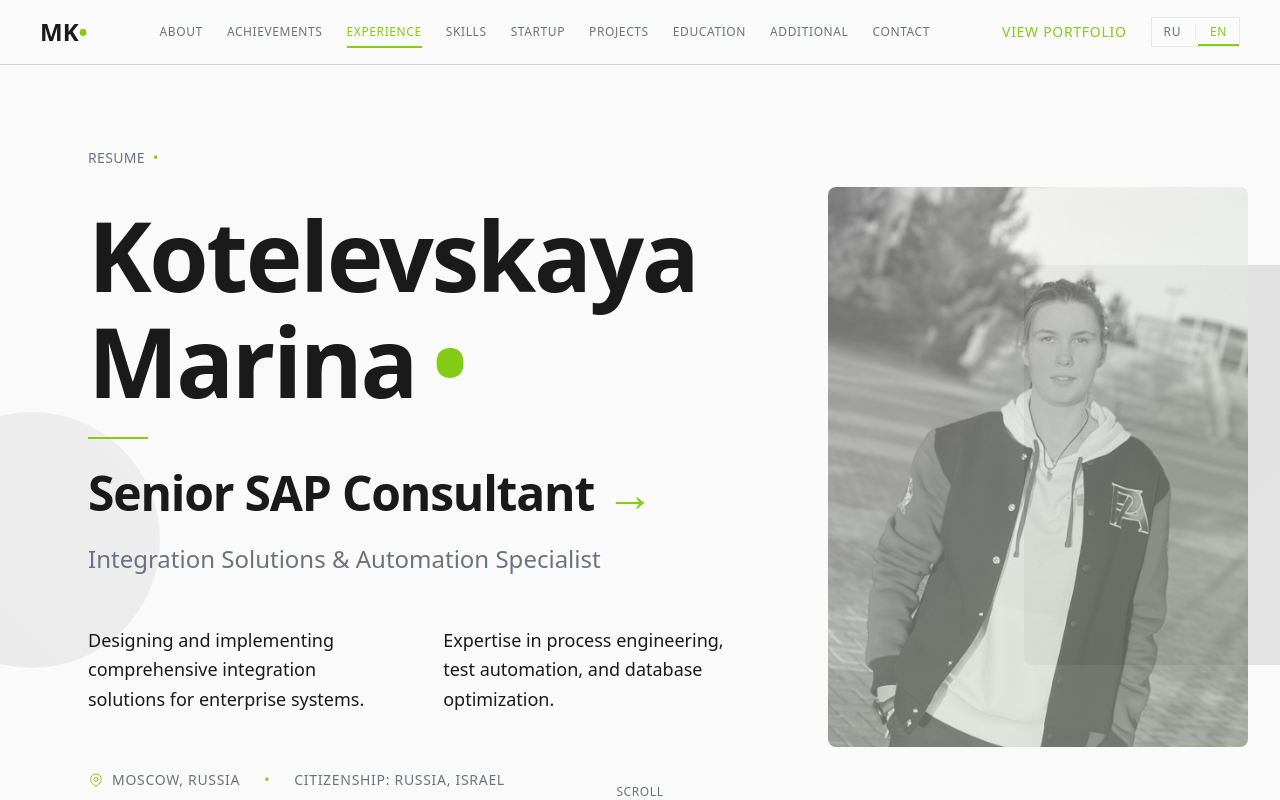
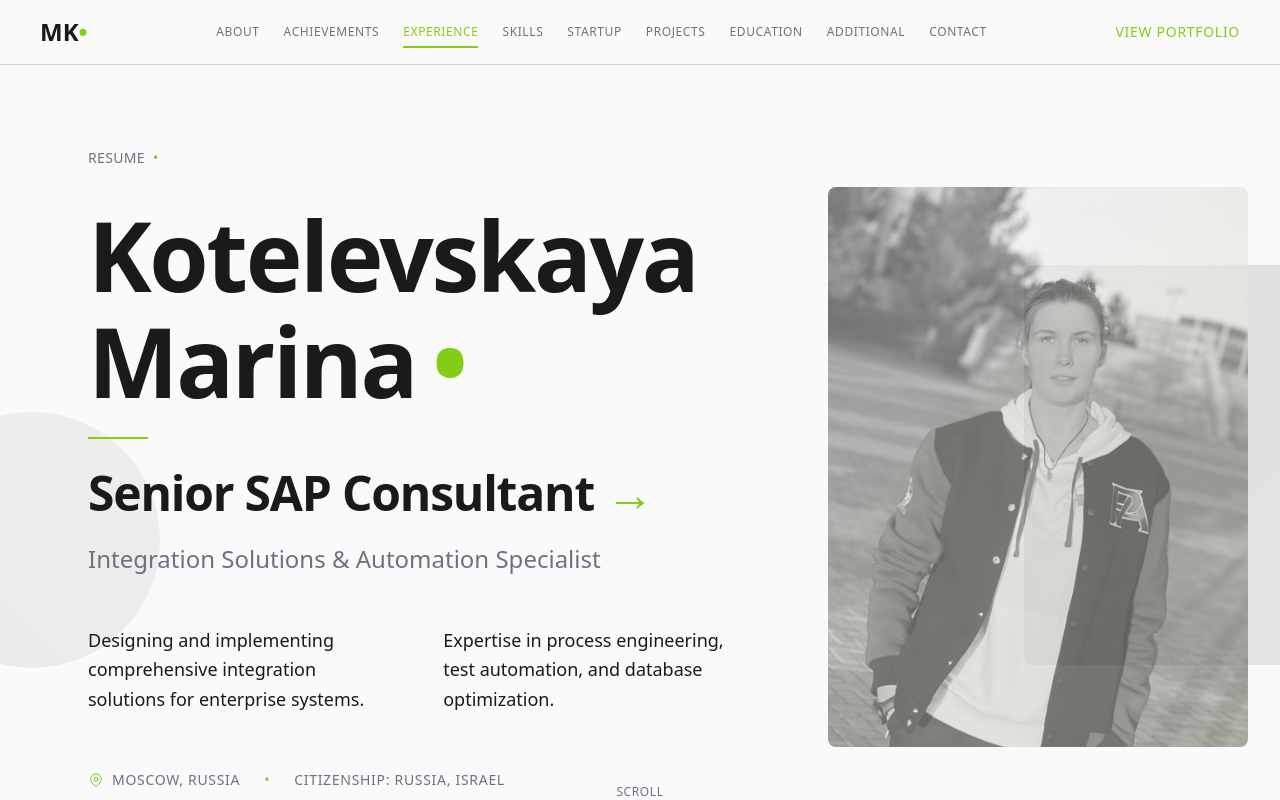
Before and after one commit to mbkot17/Resume, a Next.js app: page /en in a window 1280 px wide. Shown: the top 800 px of the page. Built offline with nearby package versions, Linux system fonts and the light colour scheme.

Commit message:
Hide language switcher temporarily

```diff
--- a/components/Header.tsx
+++ b/components/Header.tsx
@@ -2,7 +2,6 @@
 
 import { useTranslations } from 'next-intl';
 import { Link } from '@/lib/routing';
-import LanguageSwitcher from './LanguageSwitcher';
 import TableOfContents from './TableOfContents';
 import { motion, useScroll, useMotionValueEvent } from 'framer-motion';
 import { useState } from 'react';
@@ -43,7 +42,7 @@ export default function Header() {
             >
               {t('viewPortfolio')}
             </Link>
-            <LanguageSwitcher />
+            {/* temporarily hidden */}
           </div>
         </div>
       </nav>
```
